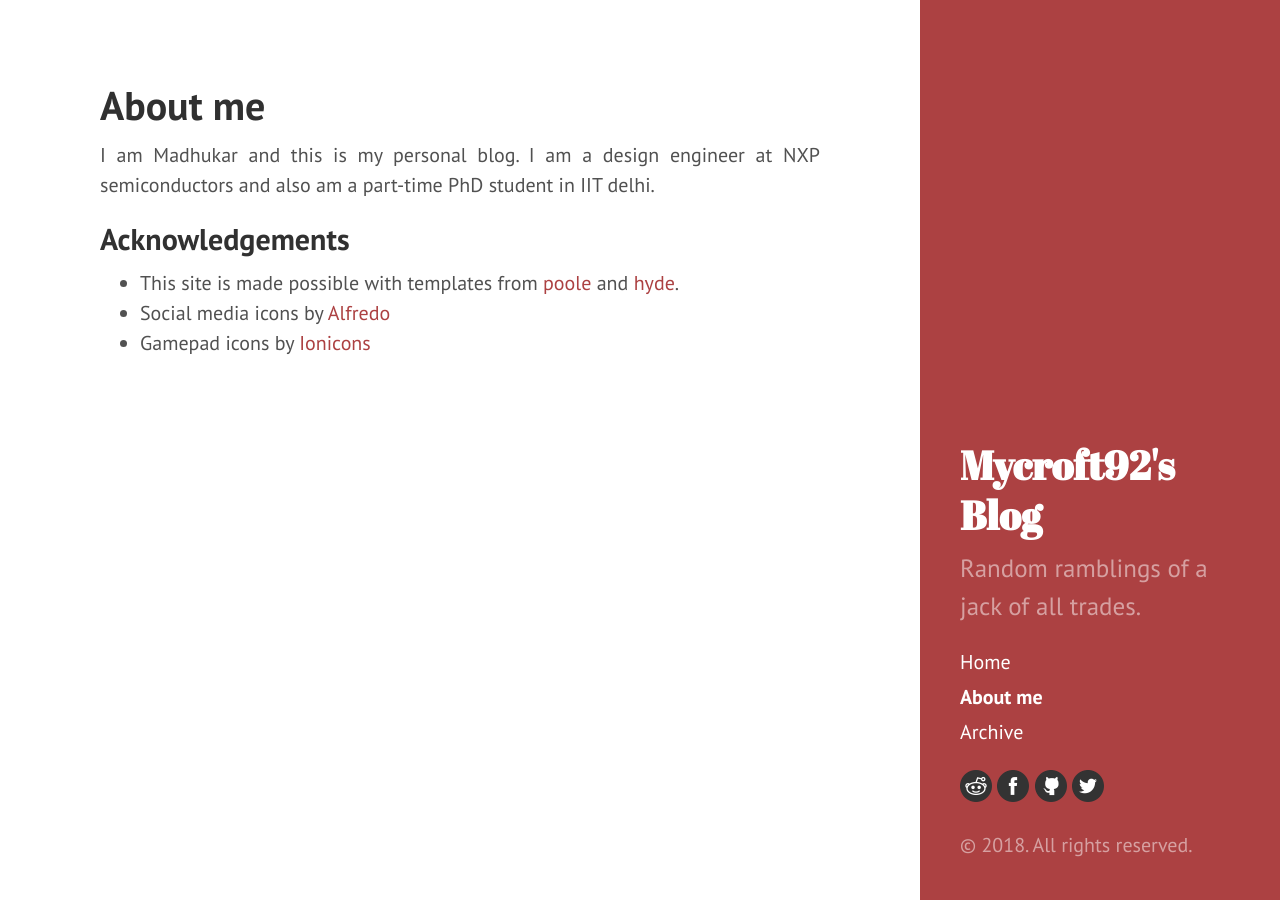
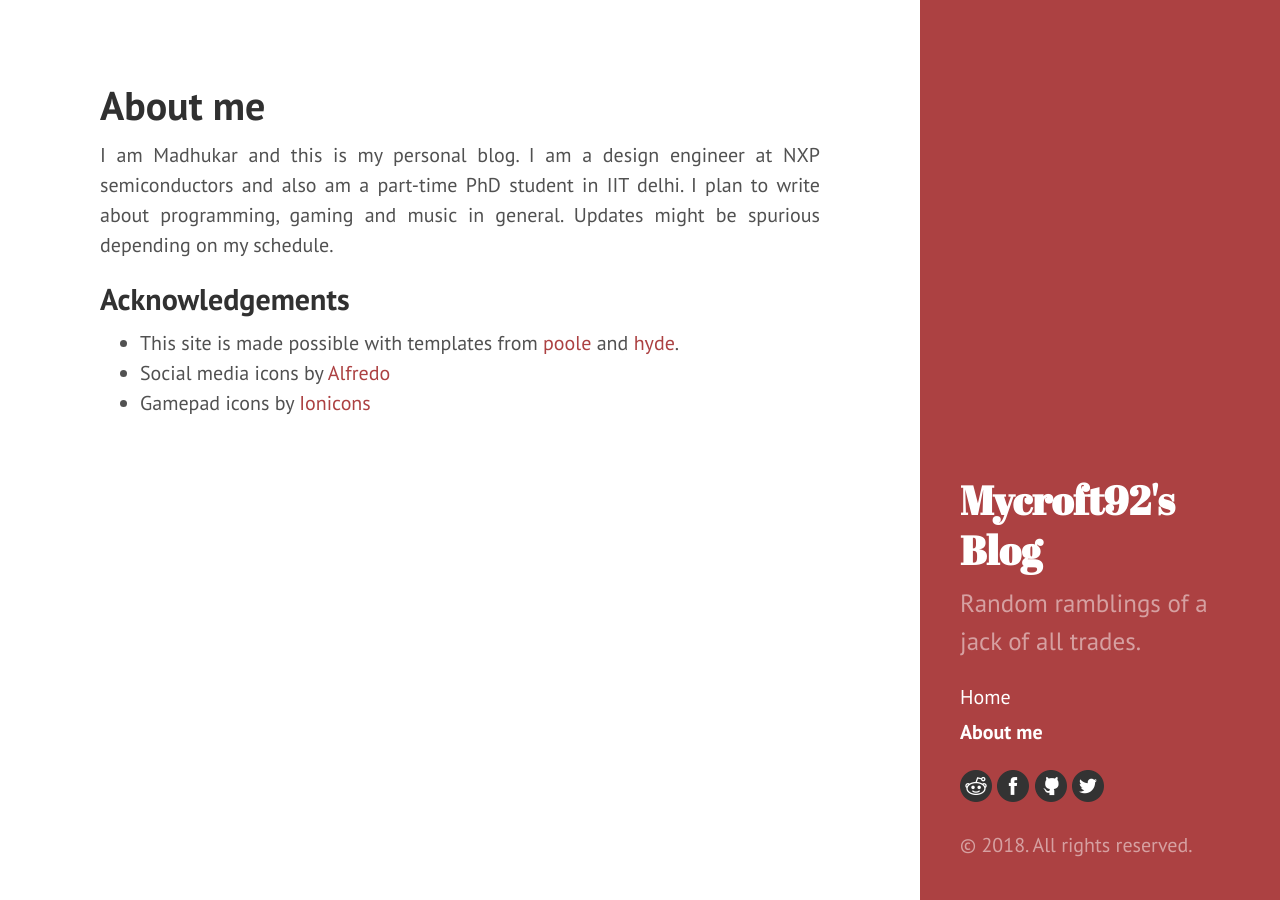
Before and after one commit to mycroft92/mycroft92.github.io, a Jekyll site: the page built from about.md, in a window 1280 px wide. Built offline with Jekyll 4.4.1, drawn with Linux system fonts in a browser that asks for light colours.

Commit message:
changing hierarchy a bit

```diff
--- a/about.md
+++ b/about.md
@@ -4,6 +4,7 @@ title: About me
 ---
 
 I am Madhukar and this is my personal blog. I am a design engineer at NXP semiconductors and also am a part-time PhD student in IIT delhi.
+I plan to write about programming, gaming and music in general. Updates might be spurious depending on my schedule.
 
 ## Acknowledgements
  - This site is made possible with templates from [poole](https://github.com/poole/poole) and [hyde](https://github.com/poole/hyde).
```
Also changed, not shown: _layouts/archive.html (renamed from archive.html).
